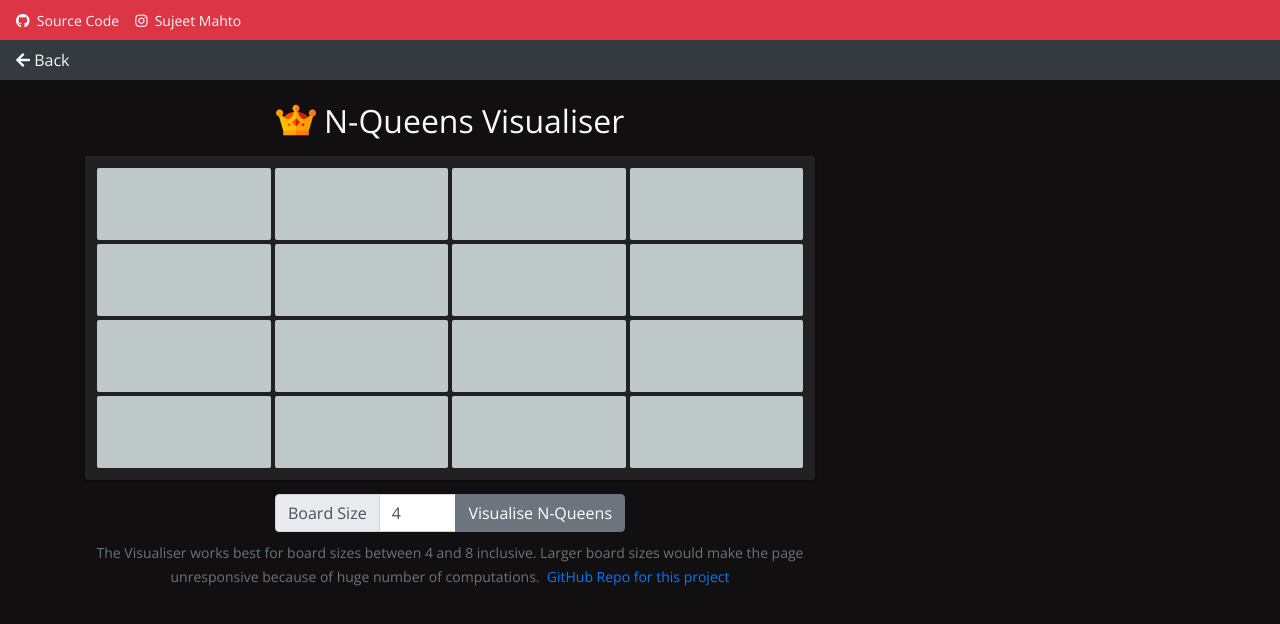
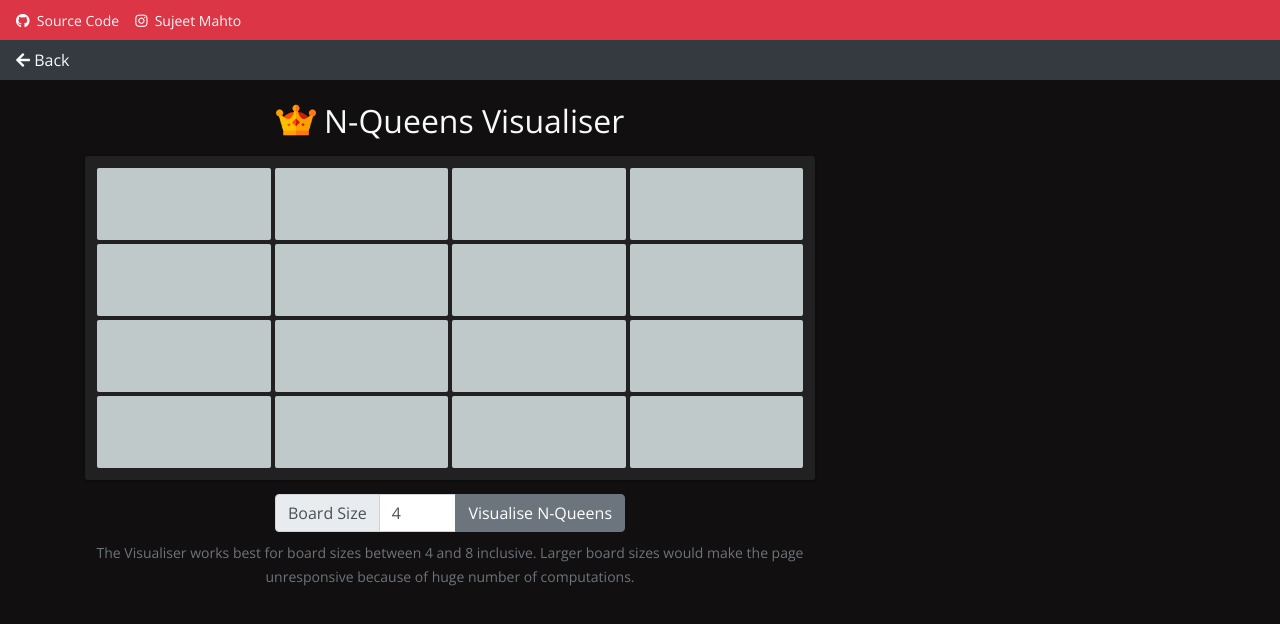
Before and after one commit to MahtoSujeet/BeyondBinary, a React (Create React App) app: page /#/n-queens-problem in a window 1280 px wide. Shown: the top 624 px of the page. Built offline with nearby package versions, Linux system fonts and the light colour scheme.

Commit message:
fixed heading color

```diff
--- a/src/App.scss
+++ b/src/App.scss
@@ -50,7 +50,7 @@ body {
 
 @keyframes glow {
   0% {
-    text-shadow: 0 0 0px #fff;
+    // text-shadow: 0 0 0px #fff;
   }
 
   50% {
@@ -58,13 +58,12 @@ body {
   }
 
   100% {
-    text-shadow: 0 0 0px #fff;
+    // text-shadow: 0 0 0px #fff;
   }
 }
 
 .glowing {
   font-size: 52px;
-  color: #fff;
   text-align: center;
   animation: glow 2s infinite;
 }
--- a/src/backTrackingAlgorithms/nQueensProblem/nQueensProblem.jsx
+++ b/src/backTrackingAlgorithms/nQueensProblem/nQueensProblem.jsx
@@ -253,10 +253,7 @@ export default class NQueensProblem extends React.Component {
                     <div className="mt-2"></div>
                     The Visualiser works best for board sizes between 4 and 8
                     inclusive. Larger board sizes would make the page
-                    unresponsive because of huge number of computations. &nbsp;
-                    <a href="https://github.com/MahtoSujeet/BeyondBinary/tree/main/src/backTrackingAlgorithms">
-                      GitHub Repo for this project
-                    </a>
+                    unresponsive because of huge number of computations.
                   </small>
                 </center>
               ) : null}
```
